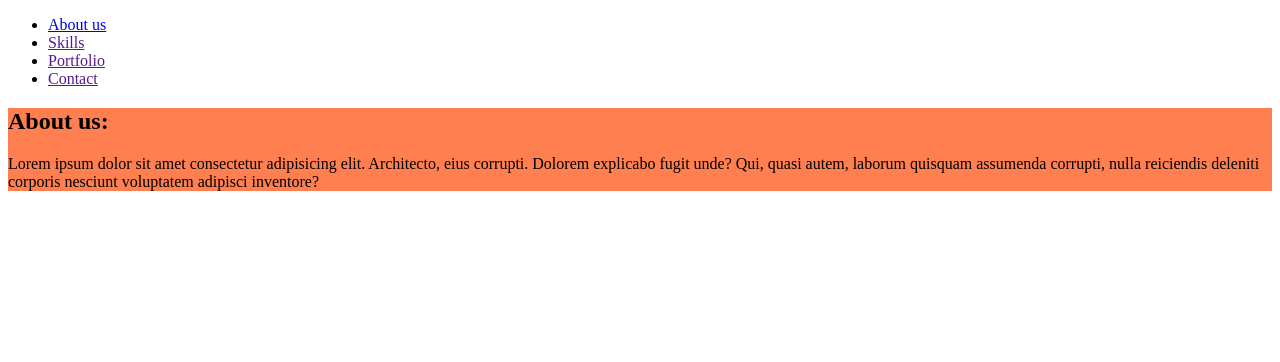
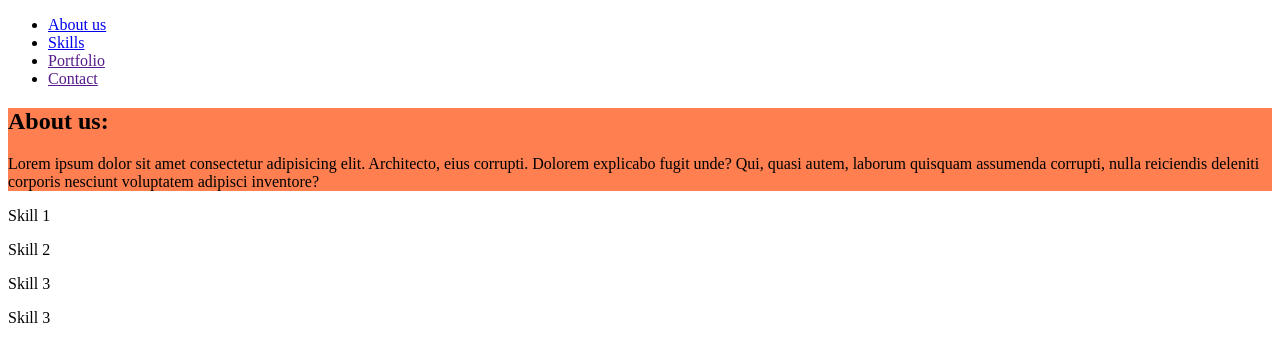
Before and after one commit to adamgarwacki/15-html-prosta-strona, a plain HTML site: page index.html in a window 1280 px wide. Drawn offline with Linux system fonts and the light colour scheme.

Commit message:
Dodano sekcję "Skills".

```diff
--- a/index.html
+++ b/index.html
@@ -12,7 +12,7 @@
         <nav>
             <ul>
                 <li><a href="#about-us">About us</a></li>
-                <li><a href="">Skills</a></li>
+                <li><a href="#skills">Skills</a></li>
                 <li><a href="">Portfolio</a></li>
                 <li><a href="">Contact</a></li>
             </ul>
@@ -26,5 +26,19 @@
             Lorem ipsum dolor sit amet consectetur adipisicing elit. Architecto, eius corrupti. Dolorem explicabo fugit unde? Qui, quasi autem, laborum quisquam assumenda corrupti, nulla reiciendis deleniti corporis nesciunt voluptatem adipisci inventore?
         </p>
     </section>
+    <section id="skills">
+        <div id="skill-1">
+            <p class="skill">Skill 1</p>
+        </div>
+        <div id="skill-2">
+            <p class="skill">Skill 2</p>
+        </div>
+        <div id="skill-3">
+            <p class="skill">Skill 3</p>
+        </div>
+        <div id="skill-4">
+            <p class="skill">Skill 3</p>
+        </div>
+    </section>
 </body>
 </html>
```
